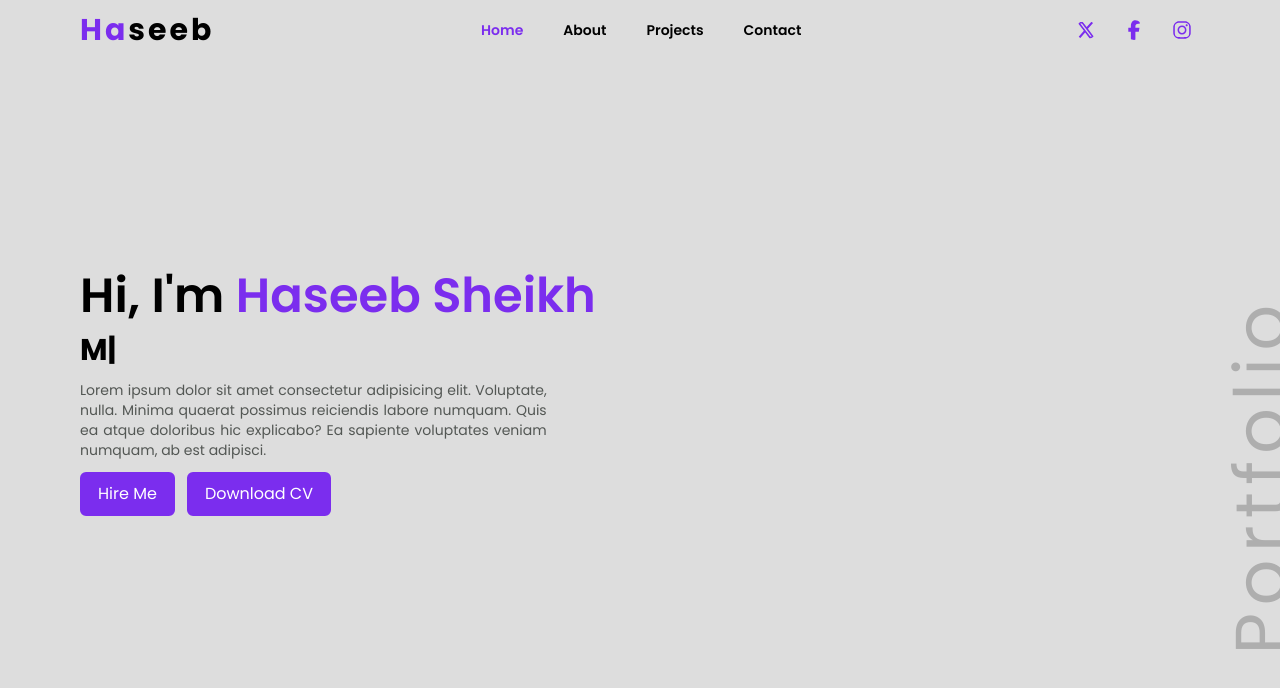
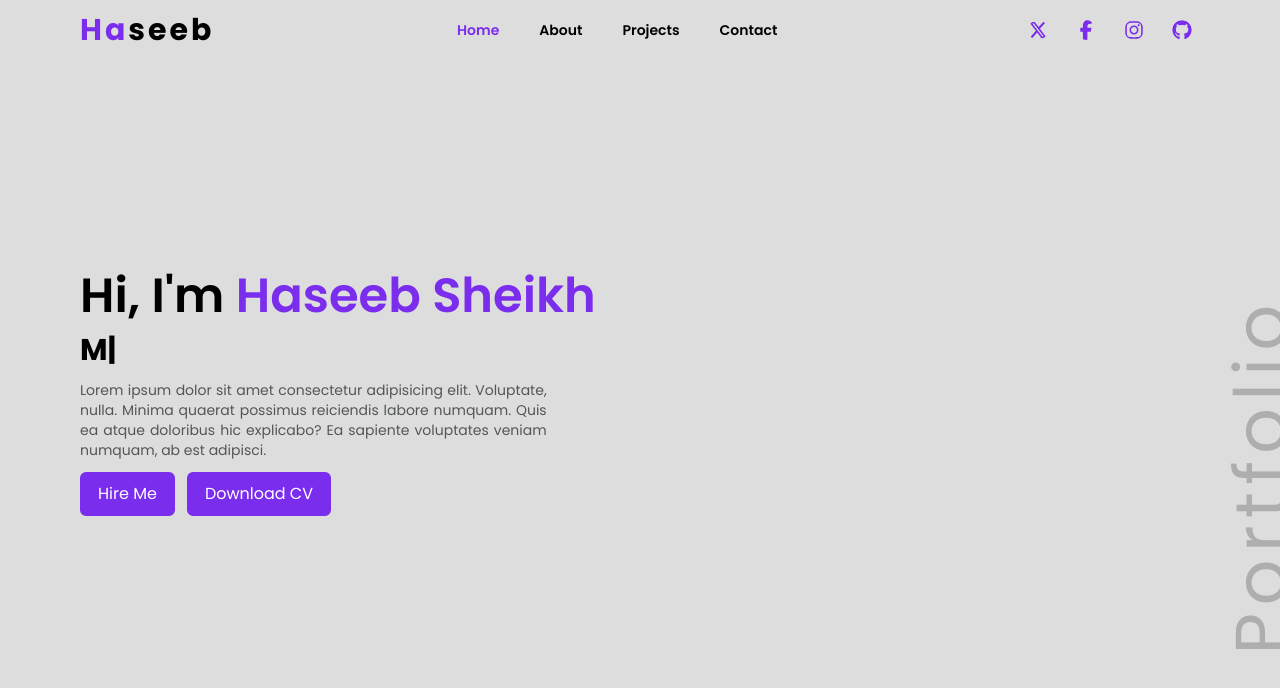
Before and after one commit to AbdulHaseb9/portfolio_site, a React (Vite) app: page / in a window 1280 px wide. Shown: the top 688 px of the page. Built offline with nearby package versions, Linux system fonts and the light colour scheme; a web font is replaced by a local one.

Commit message:
add social links  and sidebar close when click on page link

```diff
--- a/src/components/Navbar.jsx
+++ b/src/components/Navbar.jsx
@@ -1,10 +1,11 @@
 import React, { useState } from 'react'
-import { NavLink } from 'react-router-dom'
+import { Link, NavLink } from 'react-router-dom'
 import { HiBars3BottomLeft } from "react-icons/hi2";
 import { RxCross2 } from "react-icons/rx";
 import { FaXTwitter } from "react-icons/fa6";
 import { FaFacebookF } from "react-icons/fa6";
 import { FaInstagram } from "react-icons/fa6";
+import { FaGithub } from "react-icons/fa6";
 // import { FaLinkedinIn } from "react-icons/fa";
 
 
@@ -30,9 +31,18 @@ function Navbar() {
                 </nav>
                 {/* Social Links */}
                 <div className='hidden md:flex gap-x-3'>
+                    <Link target='_blank' to={'https://x.com/Haseebsheikh23'}>
                         <FaXTwitter className='p-2 text-primary text-4xl rounded-full hover:bg-primary hover:text-white cursor-pointer' />
+                    </Link>
+                    <Link target='_blank' to={'https://www.facebook.com/profile.php?id=100086119372055'}>
                         <FaFacebookF className='p-2 text-primary text-4xl rounded-full hover:bg-primary hover:text-white cursor-pointer' />
+                    </Link>
+                    <Link target='_blank' to={'https://www.instagram.com/haseebsheikhofficial7/'}>
                         <FaInstagram className='p-2 text-primary text-4xl rounded-full hover:bg-primary hover:text-white cursor-pointer' />
+                    </Link>
+                    <Link target='_blank' to={'https://github.com/AbdulHaseb9/'}>
+                        <FaGithub className='p-2 text-primary text-4xl rounded-full hover:bg-primary hover:text-white cursor-pointer' />
+                    </Link>
                     {/* <FaLinkedinIn className='p-2 text-primary text-4xl rounded-full hover:bg-primary hover:text-white cursor-pointer' /> */}
                 </div>
             </header>
@@ -44,17 +54,26 @@ function Navbar() {
                 </div>
                 {/* Center */}
                 <div className='flex flex-col items-center gap-y-6 my-10'>
-                    <NavLink to={'/'} className='hover:text-primary'>Home</NavLink>
-                    <NavLink to={'aboutme'} className='hover:text-primary'>About</NavLink>
-                    <NavLink to={'myprojects'} className='hover:text-primary'>Projects</NavLink>
+                    <NavLink to={'/'} onClick={() => setSidebar(false)} className='hover:text-primary'>Home</NavLink>
+                    <NavLink to={'aboutme'} onClick={() => setSidebar(false)} className='hover:text-primary'>About</NavLink>
+                    <NavLink to={'myprojects'} onClick={() => setSidebar(false)} className='hover:text-primary'>Projects</NavLink>
                     {/* <NavLink className='hover:text-primary'>Blog</NavLink> */}
-                    <NavLink to={'contactme'} className='hover:text-primary'>Contact</NavLink>
+                    <NavLink to={'contactme'} onClick={() => setSidebar(false)} className='hover:text-primary'>Contact</NavLink>
                 </div>
                 {/* Bottom */}
                 <div className='flex justify-center gap-x-3'>
+                    <Link target='_blank' to={'https://x.com/Haseebsheikh23'}>
                         <FaXTwitter className='p-2 text-primary text-4xl rounded-full hover:bg-primary hover:text-white cursor-pointer' />
+                    </Link>
+                    <Link target='_blank' to={'https://www.facebook.com/profile.php?id=100086119372055'}>
                         <FaFacebookF className='p-2 text-primary text-4xl rounded-full hover:bg-primary hover:text-white cursor-pointer' />
+                    </Link>
+                    <Link target='_blank' to={'https://www.instagram.com/haseebsheikhofficial7/'}>
                         <FaInstagram className='p-2 text-primary text-4xl rounded-full hover:bg-primary hover:text-white cursor-pointer' />
+                    </Link>
+                    <Link target='_blank' to={'https://github.com/AbdulHaseb9/'}>
+                        <FaGithub className='p-2 text-primary text-4xl rounded-full hover:bg-primary hover:text-white cursor-pointer' />
+                    </Link>
                     {/* <FaLinkedinIn className='p-2 text-primary text-4xl rounded-full hover:bg-primary hover:text-white cursor-pointer' /> */}
                 </div>
             </div>
```
Lines whose indentation alone changed are shown as unchanged.
